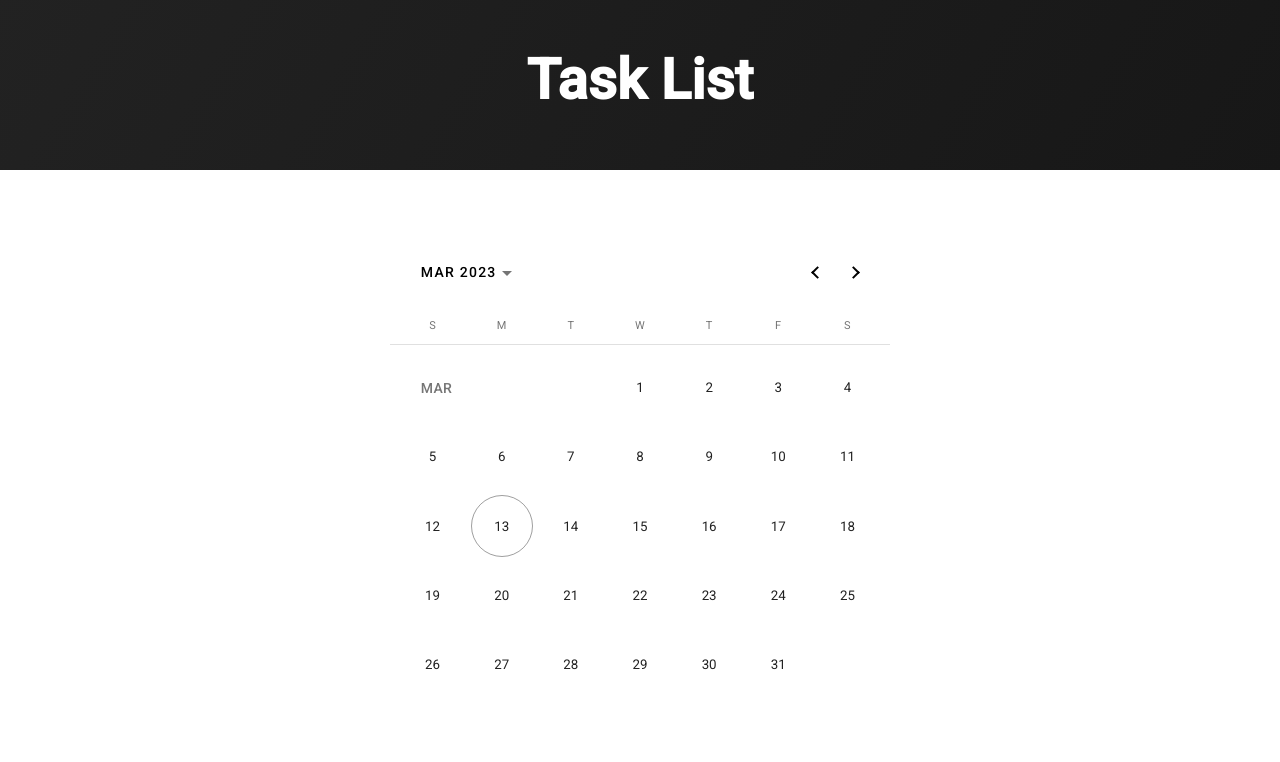
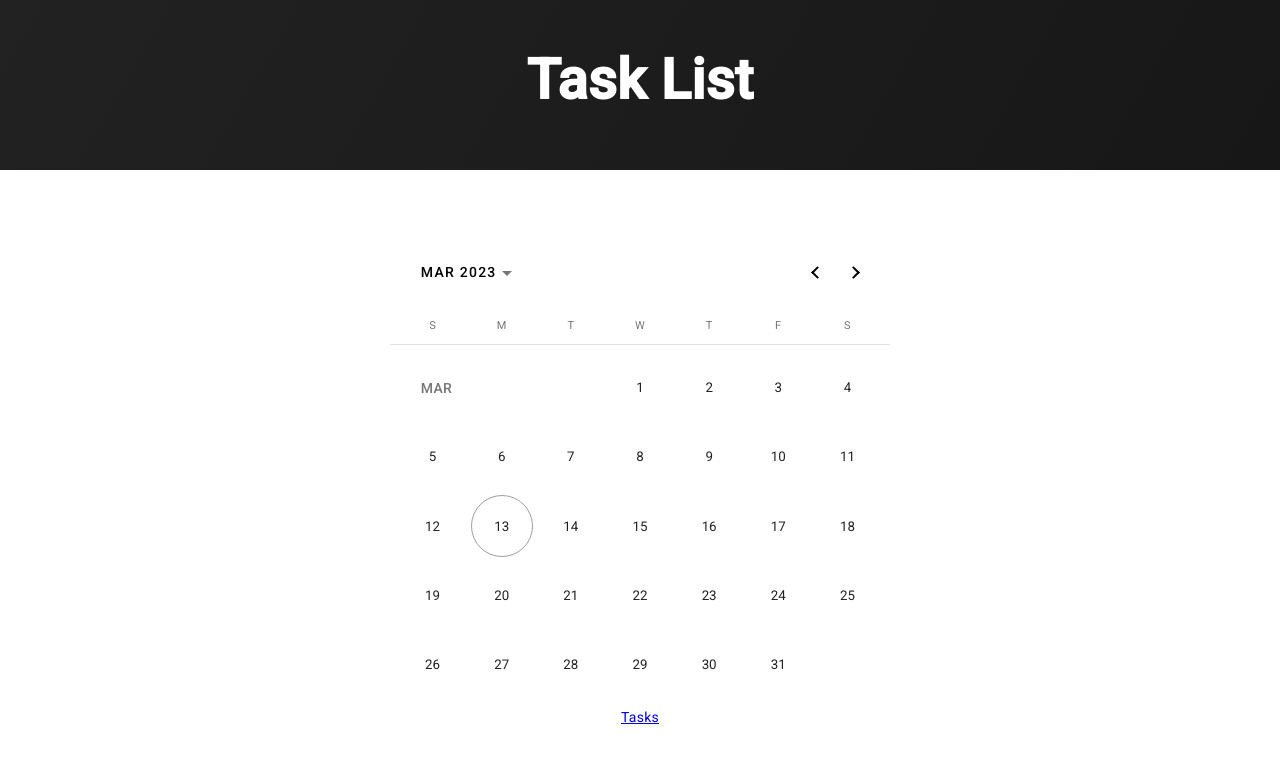
Before and after one commit to ericberglund117/todo-prac, an Angular app: page / in a window 1280 px wide. Shown: the top 762 px of the page. Built offline with nearby package versions, Linux system fonts and the light colour scheme.

Commit message:
Create tasks link to new page

```diff
--- a/src/app/calendar/calendar.component.css
+++ b/src/app/calendar/calendar.component.css
@@ -1,6 +1,8 @@
 div {
   display: flex;
   justify-content: center;
+  flex-direction: column;
+  align-items: center;
 }
 
 mat-calendar {
--- a/src/app/calendar/calendar.component.html
+++ b/src/app/calendar/calendar.component.html
@@ -1,3 +1,4 @@
 <div>
   <mat-calendar></mat-calendar>
+  <a [routerLink]="['/tasks']">Tasks</a>
 </div>
--- a/src/app/calendar/calendar.module.ts
+++ b/src/app/calendar/calendar.module.ts
@@ -4,6 +4,7 @@ import { CalendarComponent } from './calendar.component';
 import { BrowserAnimationsModule } from '@angular/platform-browser/animations';
 import { MatDatepickerModule } from '@angular/material/datepicker';
 import { MatNativeDateModule } from '@angular/material/core';
+import { RouterModule } from '@angular/router';
 
 @NgModule({
   declarations: [
@@ -16,7 +17,8 @@ import { MatNativeDateModule } from '@angular/material/core';
     CommonModule,
     BrowserAnimationsModule,
     MatDatepickerModule,
-    MatNativeDateModule
+    MatNativeDateModule,
+    RouterModule
   ]
 })
 export class CalendarModule { }
```
